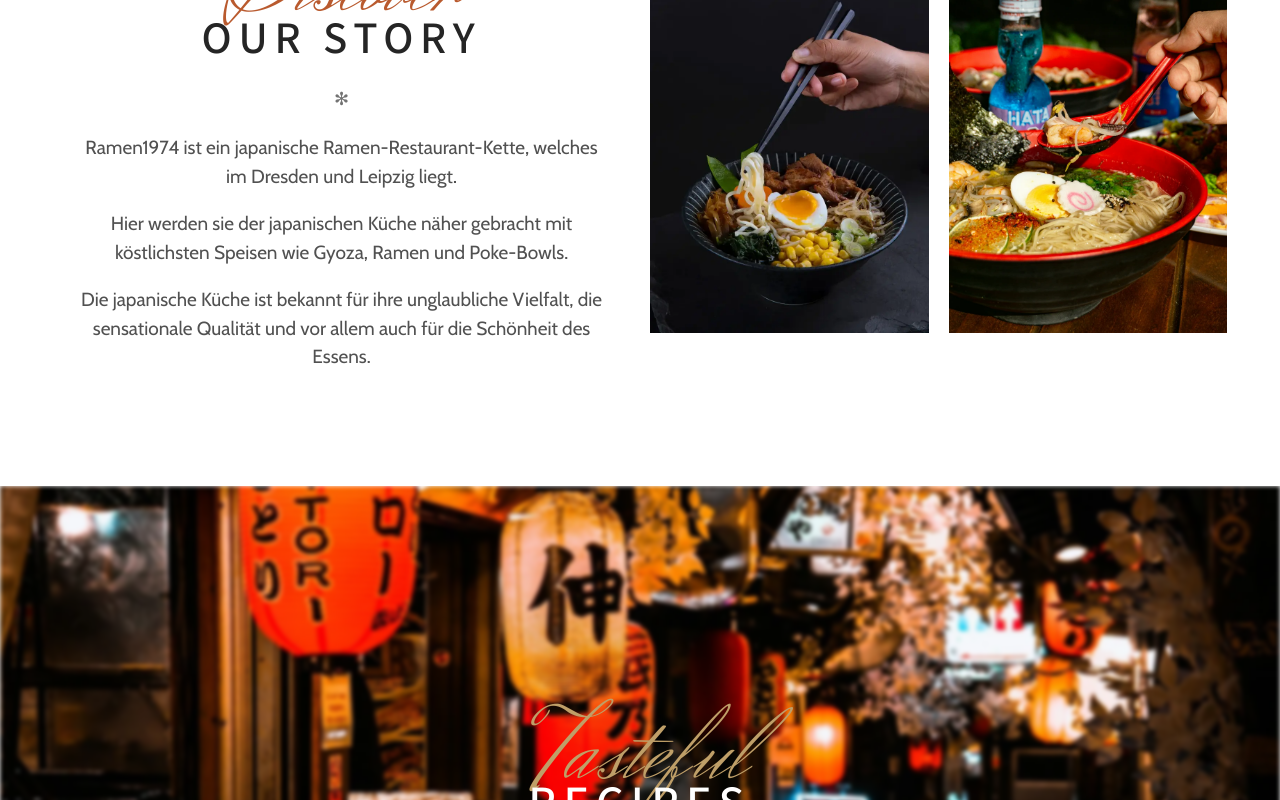
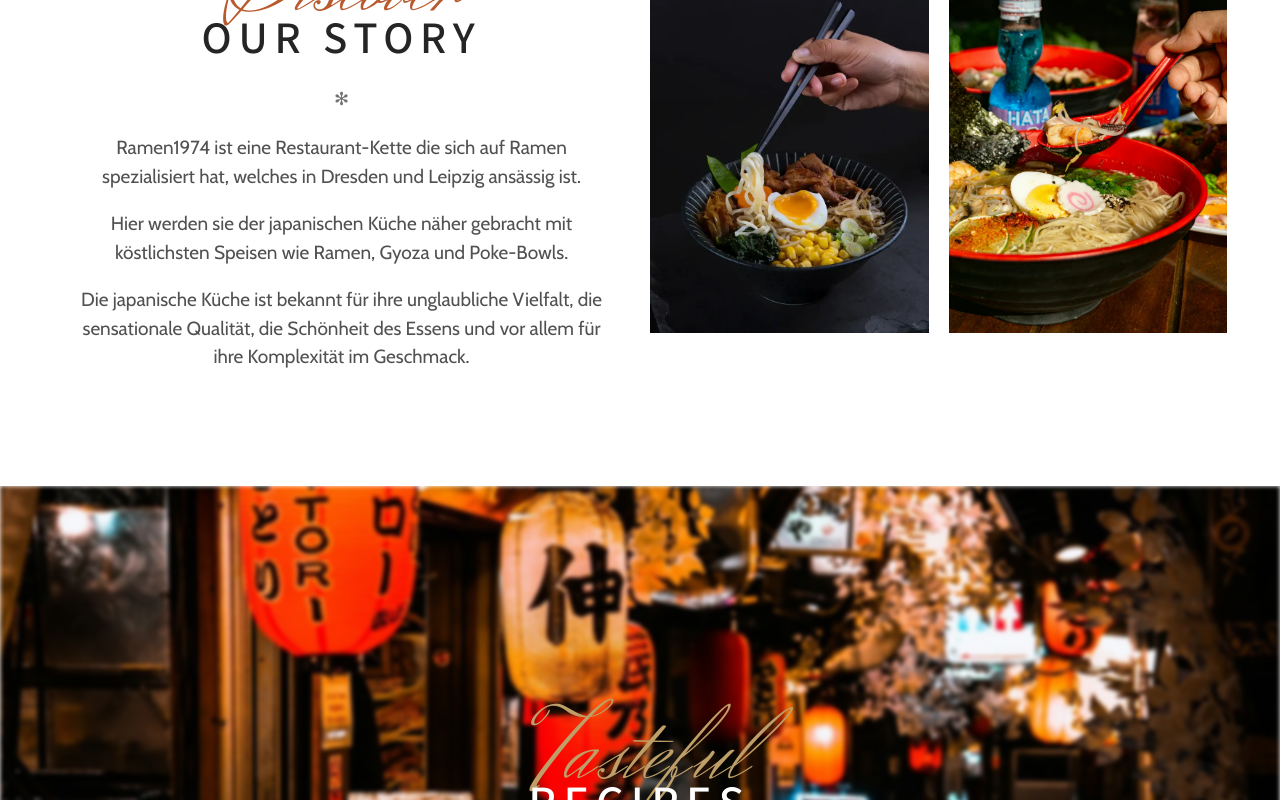
Before and after one commit to DepTrai95/vue-ramen1974, a Vue app: page / in a window 1280 px wide. Shown: the part 940-1740 px from the top of the page. Built offline with nearby package versions, Linux system fonts and the light colour scheme.

Commit message:
[TASK] update logo and text and minor styling fixes

```diff
--- a/src/components/header/SubHeader.vue
+++ b/src/components/header/SubHeader.vue
@@ -68,7 +68,6 @@ export default {
 
 .two-thirds-height {
    min-height: calc(100vh / 1.5);
-   min-height: calc(100dvh / 1.5);
 }
 
 .hero__container {
--- a/src/pages/contact/ContactPage.vue
+++ b/src/pages/contact/ContactPage.vue
@@ -151,7 +151,7 @@ p {
    height: 15px;
    left: 0;
    position: absolute;
-   top: -8px;
+   top: -6px;
    width: 100%;
    z-index: 10;
 
--- a/src/pages/franchise/Franchise.vue
+++ b/src/pages/franchise/Franchise.vue
@@ -96,7 +96,7 @@ p {
    height: 15px;
    left: 0;
    position: absolute;
-   top: -8px;
+   top: -6px;
    width: 100%;
    z-index: 10;
 
--- a/src/pages/home/HomePage.vue
+++ b/src/pages/home/HomePage.vue
@@ -28,9 +28,9 @@ export default {
             heading: 'Our Story',
             headingDescription: 'Discover',
             content: [
-               { id: '1', text: 'Ramen1974 ist ein japanische Ramen-Restaurant-Kette, welches im Dresden und Leipzig liegt.' },
-               { id: '2', text: 'Hier werden sie der japanischen Küche näher gebracht mit köstlichsten Speisen wie Gyoza, Ramen und Poke-Bowls.' },
-               { id: '3', text: 'Die japanische Küche ist bekannt für ihre unglaubliche Vielfalt, die sensationale Qualität und vor allem auch für die Schönheit des Essens.' },
+               { id: '1', text: 'Ramen1974 ist eine Restaurant-Kette die sich auf Ramen spezialisiert hat, welches in Dresden und Leipzig ansässig ist.' },
+               { id: '2', text: 'Hier werden sie der japanischen Küche näher gebracht mit köstlichsten Speisen wie Ramen, Gyoza und Poke-Bowls.' },
+               { id: '3', text: 'Die japanische Küche ist bekannt für ihre unglaubliche Vielfalt, die sensationale Qualität, die Schönheit des Essens und vor allem für ihre Komplexität im Geschmack.' },
             ]
          },
          aboutUsImages: [
@@ -42,7 +42,7 @@ export default {
             heading: 'Menu',
             headingDescription: 'Discover',
             content: [
-               { id: '1', text: 'Bei uns könnt ihr die besten Ramen der Stadt genießen. Perfekt dazu unsere leckeren Vorspeisen sowie Desserts wie Mochi-Kuchen oder Matcha-Eis. Wir lieben gesundes leckeres Essen, Ihr vermutlich auch!' },
+               { id: '1', text: 'Bei uns könnt ihr die besten Ramen der Stadt genießen. Perfekt dazu unsere leckeren Vorspeisen, sowie Desserts wie Mochi-Kuchen oder Matcha-Eis. Wir lieben gesundes leckeres Essen, Ihr vermutlich auch!' },
             ]
          },
          menuImages: [
--- a/src/pages/menu/Menu.vue
+++ b/src/pages/menu/Menu.vue
@@ -66,7 +66,11 @@ export default {
 
 <style lang="scss" scoped>
 .page__content {
-   padding: 5rem 3rem;
+   padding: 3rem 1rem;
+
+   @include for-tablet-portrait-up {
+      padding: 5rem 3rem;
+   }
 }
 
 .menu {
@@ -150,8 +154,12 @@ h2 {
       margin: 0;
       position: absolute;
       right: 0;
-      top: 16px;
+      top: 14px;
       z-index: 1;
+
+      @include for-tablet-landscape-up {
+         top: 15px;
+      }
    }
 
    &-description {
```
Also changed, not shown: public/img/logo-inverted.webp.
